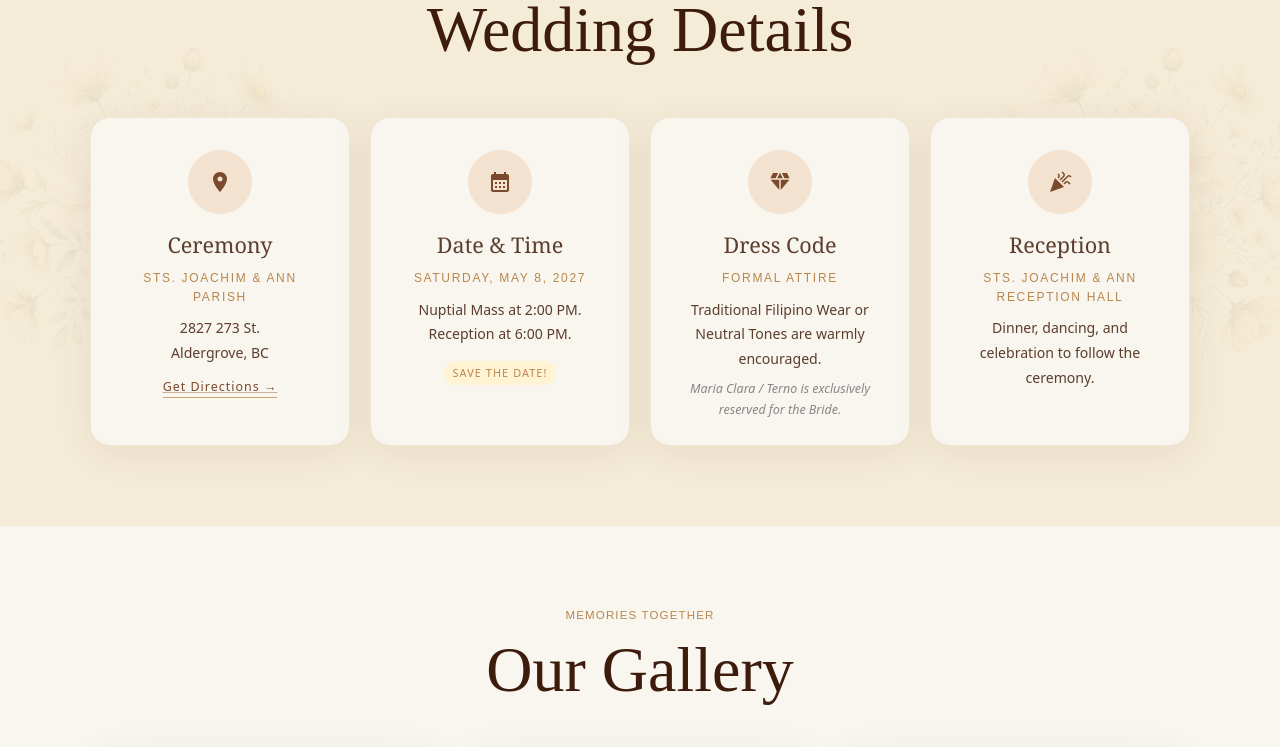
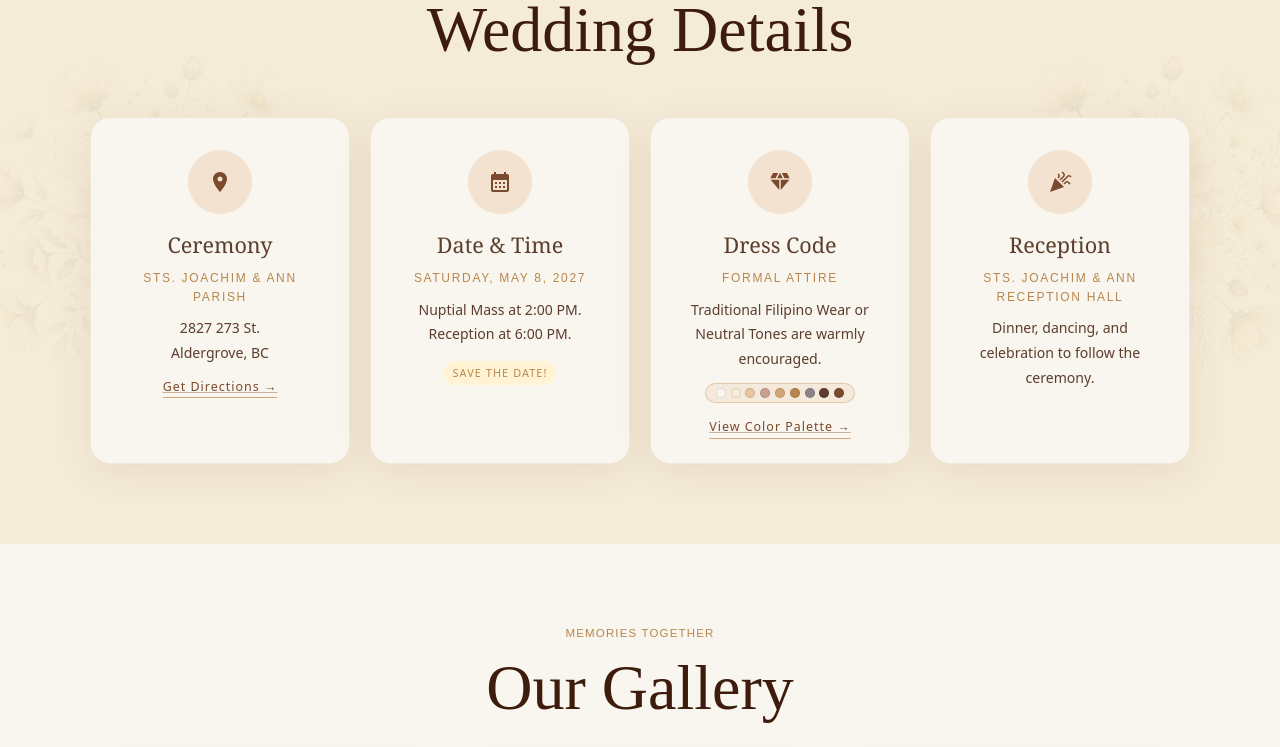
Before and after one commit to gilberthoop/wedding-site-and-rsvp, a React (Vite) app in the folder client/: page / in a window 1280 px wide. Shown: the part 2994-3741 px from the top of the page. Built offline with nearby package versions, Linux system fonts and the light colour scheme.

Commit message:
WWF-14: Add color palette reference for dress code

```diff
--- a/client/src/components/WeddingDetails.tsx
+++ b/client/src/components/WeddingDetails.tsx
@@ -1,3 +1,4 @@
+import { useState } from "react";
 import Box from "@mui/material/Box";
 import Typography from "@mui/material/Typography";
 import Card from "@mui/material/Card";
@@ -5,10 +6,13 @@ import CardContent from "@mui/material/CardContent";
 import Chip from "@mui/material/Chip";
 import Link from "@mui/material/Link";
 import Grid from "@mui/material/Grid";
+import Dialog from "@mui/material/Dialog";
+import IconButton from "@mui/material/IconButton";
 import PlaceIcon from "@mui/icons-material/Place";
 import CalendarMonthIcon from "@mui/icons-material/CalendarMonth";
 import DiamondIcon from "@mui/icons-material/Diamond";
 import CelebrationIcon from "@mui/icons-material/Celebration";
+import CloseRoundedIcon from "@mui/icons-material/CloseRounded";
 import { palette } from "../theme/weddingTheme";
 import { useScrollReveal } from "../hooks/useScrollReveal";
 import { alpha } from "@mui/material/styles";
@@ -20,6 +24,7 @@ interface DetailCardProps {
   children: React.ReactNode;
   chip?: string;
   link?: { label: string; href: string };
+  action?: { label: string; onClick: () => void };
   delay?: number;
 }
 
@@ -30,6 +35,7 @@ const DetailCard = ({
   children,
   chip,
   link,
+  action,
   delay = 0,
 }: DetailCardProps) => {
   return (
@@ -106,6 +112,34 @@ const DetailCard = ({
               {link.label} →
             </Link>
           )}
+          {action && (
+            <Link
+              component="button"
+              type="button"
+              onClick={action.onClick}
+              sx={{
+                fontSize: "0.78rem",
+                fontWeight: 500,
+                letterSpacing: "0.08em",
+                color: palette.hazelnut,
+                bgcolor: "transparent",
+                border: "none",
+                borderBottom: `1px solid ${palette.beige}`,
+                cursor: "pointer",
+                p: 0,
+                fontFamily: "inherit",
+                display: "inline-flex",
+                alignItems: "center",
+                transition: "color 0.2s ease, border-color 0.2s ease",
+                "&:hover": {
+                  color: palette.mocha,
+                  borderBottomColor: palette.hazelnut,
+                },
+              }}
+            >
+              {action.label} →
+            </Link>
+          )}
         </CardContent>
       </Card>
     </Grid>
@@ -114,6 +148,7 @@ const DetailCard = ({
 
 const WeddingDetails = () => {
   const sectionRef = useScrollReveal("[data-reveal]");
+  const [isPaletteModalOpen, setIsPaletteModalOpen] = useState(false);
 
   return (
     <Box
@@ -125,7 +160,7 @@ const WeddingDetails = () => {
         py: { xs: 7, md: 10 },
         px: 2,
         position: "relative",
-        overflow: "hidden"
+        overflow: "hidden",
       }}
     >
       {/* Background floral (faint) */}
@@ -203,16 +238,59 @@ const WeddingDetails = () => {
           title="Dress Code"
           subtitle="Formal Attire"
           delay={300}
+          action={{
+            label: "View Color Palette",
+            onClick: () => setIsPaletteModalOpen(true),
+          }}
         >
-          <Typography variant="body1" sx={{ fontSize: "0.88rem" }}>
+          <Typography variant="body1" sx={{ fontSize: "0.88rem", mb: 1 }}>
             Traditional Filipino Wear or Neutral Tones are warmly encouraged.
           </Typography>
-          <Typography
-            variant="body2"
-            sx={{ fontSize: "0.78rem", fontStyle: "italic", mt: 1 }}
+          <Box
+            component="button"
+            type="button"
+            onClick={() => setIsPaletteModalOpen(true)}
+            aria-label="View neutral color palette guide"
+            sx={{
+              display: "inline-flex",
+              alignItems: "center",
+              gap: 0.6,
+              p: "4px 10px",
+              borderRadius: "16px",
+              bgcolor: alpha(palette.nude, 0.25),
+              border: `1px solid ${alpha(palette.beige, 0.5)}`,
+              cursor: "pointer",
+              transition: "all 0.2s ease",
+              "&:hover": {
+                transform: "translateY(-1px)",
+                bgcolor: alpha(palette.nude, 0.45),
+                borderColor: palette.hazelnut,
+              },
+            }}
           >
-            Maria Clara / Terno is exclusively reserved for the Bride.
-          </Typography>
+            {[
+              palette.ivory,
+              palette.porcelain,
+              palette.nude,
+              palette.blushNude,
+              palette.beige,
+              palette.tan,
+              palette.dove,
+              palette.mocha,
+              palette.hazelnut,
+            ].map((color, idx) => (
+              <Box
+                key={idx}
+                sx={{
+                  width: 10,
+                  height: 10,
+                  borderRadius: "50%",
+                  bgcolor: color,
+                  border: "1px solid rgba(0, 0, 0, 0.12)",
+                }}
+              />
+            ))}
+          </Box>
         </DetailCard>
 
         <DetailCard
@@ -226,6 +304,93 @@ const WeddingDetails = () => {
           </Typography>
         </DetailCard>
       </Grid>
+
+      {/* Dress Code / Color Palette Modal */}
+      <Dialog
+        open={isPaletteModalOpen}
+        onClose={() => setIsPaletteModalOpen(false)}
+        maxWidth="xs"
+        fullWidth
+        aria-labelledby="attire-palette-title"
+        slotProps={{
+          backdrop: {
+            sx: {
+              bgcolor: alpha(palette.chocolate, 0.72),
+              backdropFilter: "blur(6px)",
+            },
+          },
+          paper: {
+            sx: {
+              bgcolor: palette.ivory,
+              borderRadius: 3,
+              p: { xs: 2.5, sm: 3 },
+              position: "relative",
+              overflow: "hidden",
+              border: `1px solid ${alpha(palette.beige, 0.5)}`,
+              boxShadow: "0 24px 48px rgba(61, 28, 13, 0.3)",
+              m: 2,
+            },
+          },
+        }}
+      >
+        <IconButton
+          aria-label="Close color palette modal"
+          onClick={() => setIsPaletteModalOpen(false)}
+          sx={{
+            position: "absolute",
+            top: 12,
+            right: 12,
+            color: palette.mocha,
+            bgcolor: alpha(palette.porcelain, 0.7),
+            "&:hover": {
+              bgcolor: palette.cream,
+              color: palette.chocolate,
+            },
+            zIndex: 1,
+          }}
+        >
+          <CloseRoundedIcon fontSize="small" />
+        </IconButton>
+
+        <Box sx={{ textAlign: "center", mb: 2, px: 2 }}>
+          <Typography
+            id="attire-palette-title"
+            variant="h4"
+            sx={{
+              fontSize: { xs: "1.35rem", sm: "1.55rem" },
+              color: palette.chocolate,
+              mb: 0.5,
+            }}
+          >
+            Guest Attire Inspiration
+          </Typography>
+        </Box>
+
+        <Box
+          sx={{
+            borderRadius: 2,
+            overflow: "hidden",
+            bgcolor: "#FFFFFF",
+            border: `1px solid ${alpha(palette.beige, 0.35)}`,
+            display: "flex",
+            justifyContent: "center",
+            boxShadow: "inset 0 0 0 1px rgba(0,0,0,0.03)",
+          }}
+        >
+          <Box
+            component="img"
+            src="/images/attire/Neutral%20tones.png"
+            alt="Wedding attire neutral color palette: Ivory, Porcelain, Nude, Blush Nude, Beige, Tan, Dove, Mocha, Hazelnut"
+            sx={{
+              width: "100%",
+              height: "auto",
+              maxHeight: { xs: "60vh", sm: "65vh" },
+              objectFit: "contain",
+              display: "block",
+            }}
+          />
+        </Box>
+      </Dialog>
 
       {/* Background floral (faint) */}
       <Box
```
Also changed, not shown: client/public/images/attire/Neutral tones.png (added).
